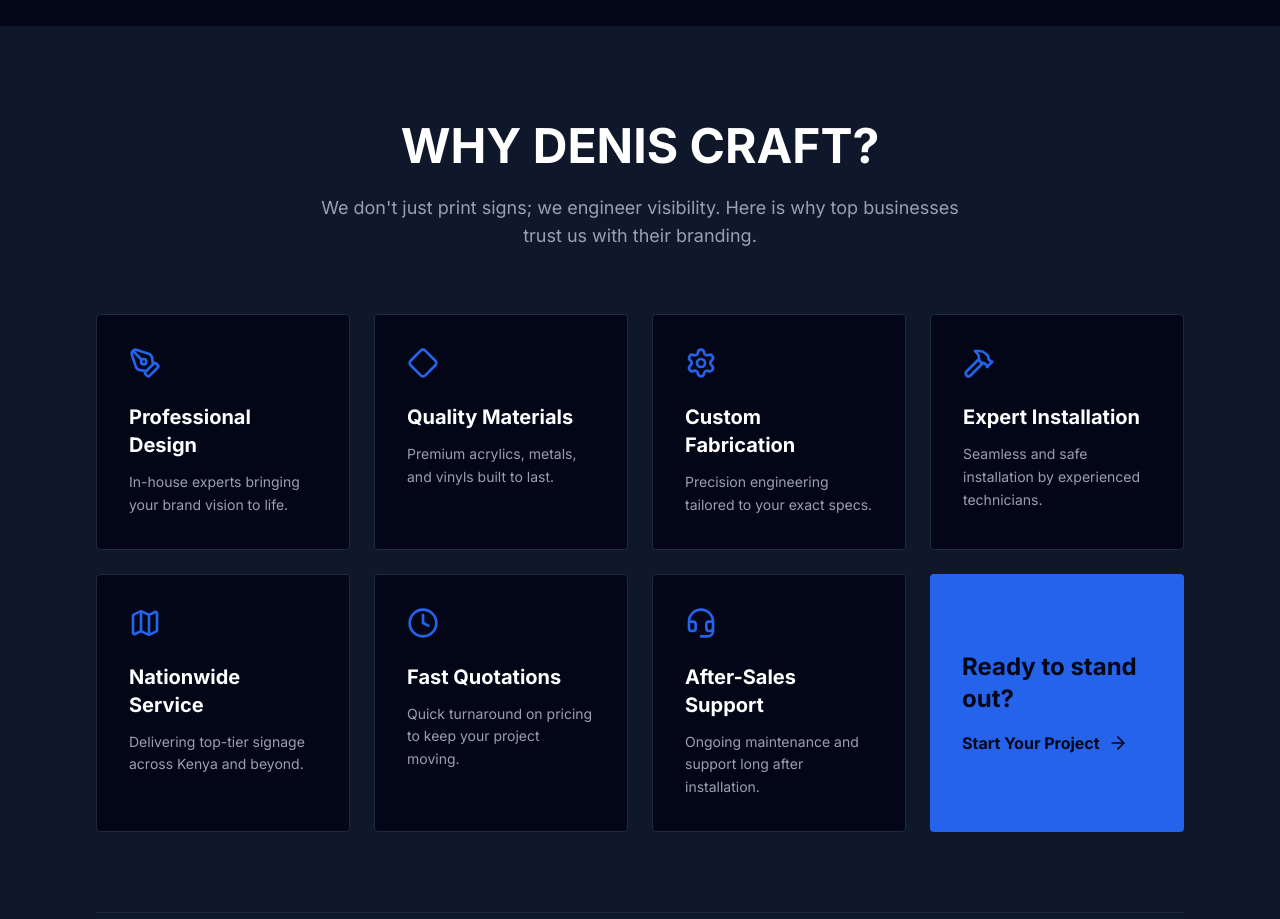
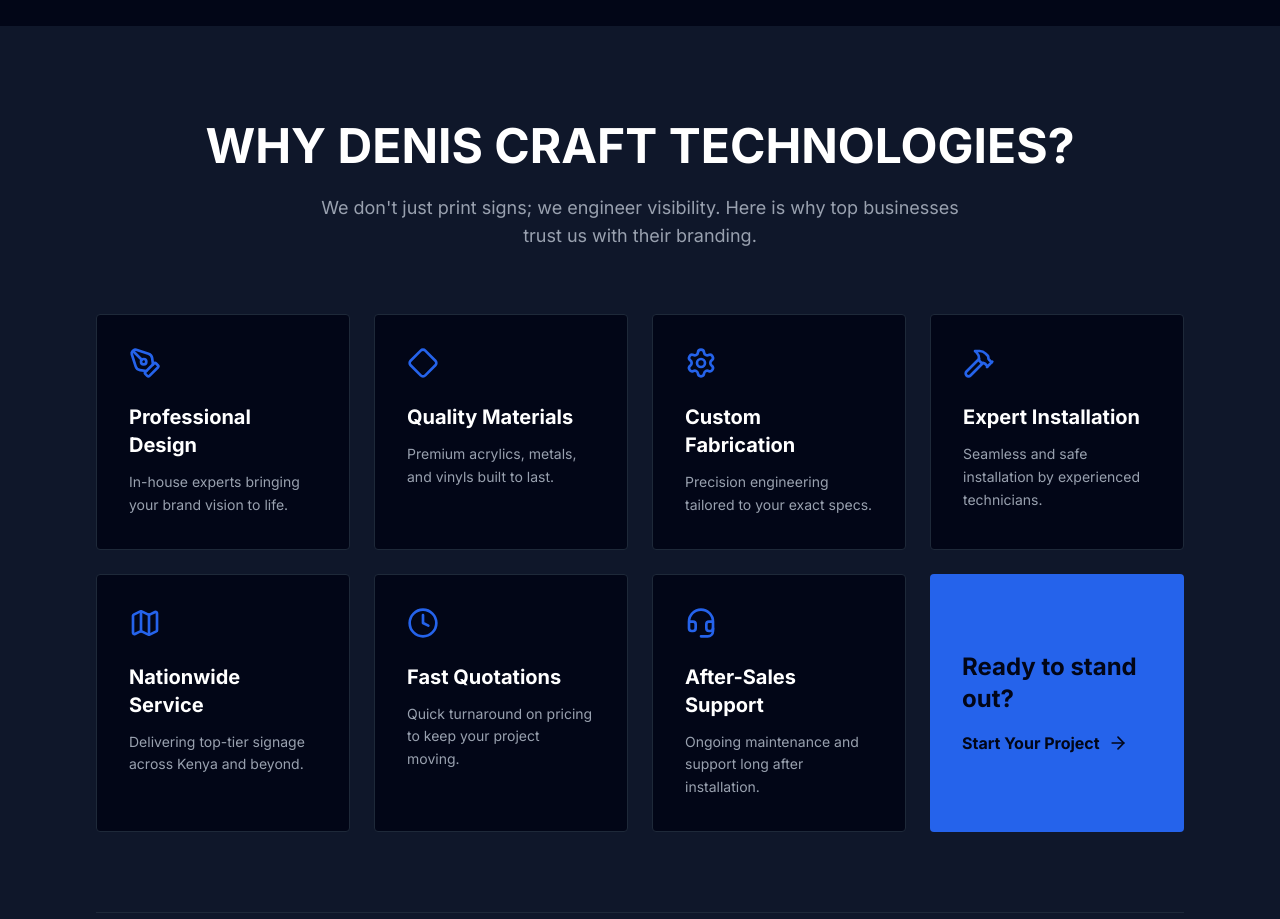
Before and after one commit to kelvinketer/denis-craft-tech, a Next.js app: page / in a window 1280 px wide. Shown: the part 1820-2739 px from the top of the page. Built offline with nearby package versions, Linux system fonts and the light colour scheme.

Commit message:
Updated trust section heading

```diff
--- a/app/page.tsx
+++ b/app/page.tsx
@@ -141,7 +141,7 @@
       <section className="py-24 px-6 md:px-12 lg:px-24 bg-charcoal">
         <div className="max-w-7xl mx-auto">
           <div className="text-center mb-16">
-            <h2 className="text-3xl md:text-5xl font-bold mb-6">WHY DENIS CRAFT?</h2>
+            <h2 className="text-3xl md:text-5xl font-bold mb-6">WHY DENIS CRAFT TECHNOLOGIES?</h2>
             <p className="text-gray-400 max-w-2xl mx-auto text-lg">
               We don't just print signs; we engineer visibility. Here is why top businesses trust us with their branding.
             </p>
```
